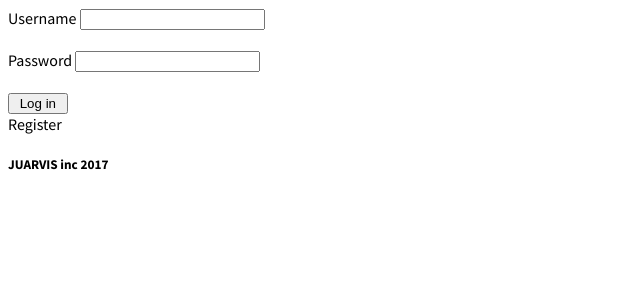
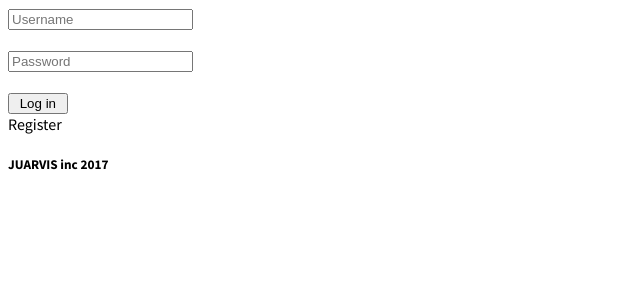
Before and after one commit to Emelius/Juarvis, a PHP site: page /index.php in a window 1280 px wide. Shown: the top 300 px of the page, without its empty margins (0-640 px from the left). Run offline with PHP 8.4, Linux system fonts and the light colour scheme.

Commit message:
Update login.php

```diff
--- a/login.php
+++ b/login.php
@@ -39,8 +39,8 @@
 ?>
 	<div class="loginDiv">
                <form class="loginForm" action = "" method = "post">
-                  <label>Username </label><input type = "text" name = "myusername" class = "box"/><br /><br />
-                  <label>Password </label><input type = "password" name = "mypassword" class = "box" /><br/><br />
+                  <input type = "text" name = "myusername" placeholder="Username" class = "box"/><br /><br />
+                  <input type = "password" name = "mypassword" placeholder="Password" class = "box" /><br/><br />
                   <input type = "submit" name = "login" value = " Log in "/>
                </form>
 	</div>
```
